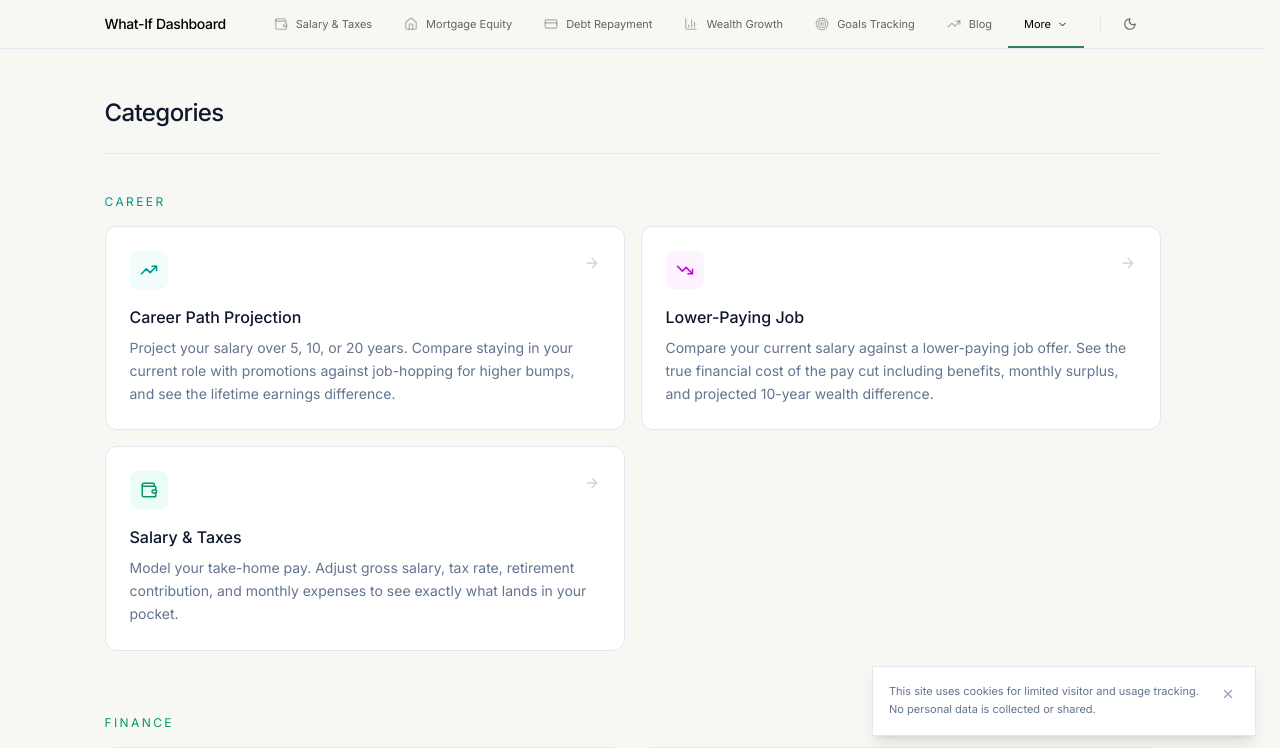
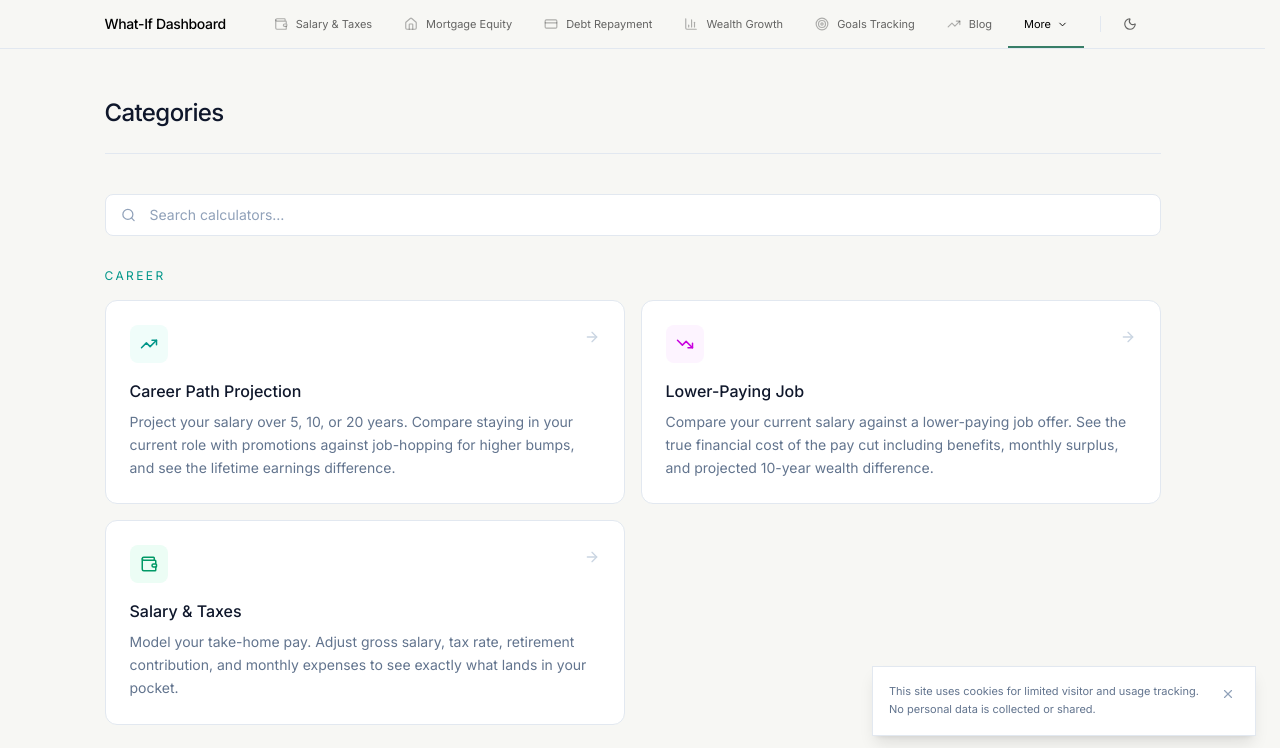
Before and after one commit to romayneeastmond/whatifdashboard-react-vite-framer-tailwind, a React (Vite) app: page /categories in a window 1280 px wide. Shown: the top 748 px of the page. Built offline with nearby package versions, Linux system fonts and the light colour scheme.

Commit message:
feat: Add search to categories.

```diff
--- a/src/components/CategoriesPage.tsx
+++ b/src/components/CategoriesPage.tsx
@@ -1,5 +1,6 @@
 
-import { Link } from 'react-router-dom';
+import { useState } from 'react';
+import { Link, useNavigate } from 'react-router-dom';
 import { motion } from 'motion/react';
 import {
     Wallet, Home, BarChart3, Target, CreditCard,
@@ -7,8 +8,9 @@ import {
     Clock, CalendarDays,
     Scale, ShieldAlert, Banknote,
     TrendingUp, TrendingDown, LifeBuoy,
-    ArrowRight,
+    ArrowRight, Search,
 } from 'lucide-react';
+import { cn } from '../lib/utils';
 
 type Tool = {
     path: string;
@@ -218,11 +220,79 @@ const ToolCard = ({ tool, delay }: { tool: Tool; delay: number }) => {
     );
 }
 
+const normalize = (s: string) => s.toLowerCase();
+
 export const CategoriesPage = () => {
+    const [query, setQuery] = useState('');
+    const navigate = useNavigate();
     let globalDelay = 0;
 
+    const q = normalize(query.trim());
+    const allTools = CATEGORIES.flatMap(cat => cat.tools.map(t => ({ ...t, category: cat.name })));
+    const filtered = q
+        ? allTools.filter(t =>
+            normalize(t.label).includes(q) ||
+            normalize(t.description).includes(q) ||
+            normalize(t.category).includes(q)
+        )
+        : null;
+
     return (
-        <div className="space-y-16">
+        <div className="space-y-8">
+            {/* Search */}
+            <div className="relative">
+                <Search
+                    size={15}
+                    className="absolute left-4 top-1/2 -translate-y-1/2 text-slate-400 dark:text-white/30 pointer-events-none"
+                />
+                <input
+                    type="search"
+                    value={query}
+                    onChange={e => setQuery(e.target.value)}
+                    placeholder="Search calculators…"
+                    aria-label="Search calculators"
+                    className="w-full pl-11 pr-4 py-2.5 text-sm bg-white dark:bg-white/3 border border-slate-200 dark:border-white/8 rounded-lg text-slate-900 dark:text-white placeholder:text-slate-400 dark:placeholder:text-white/30 outline-none focus:border-[#387E67] dark:focus:border-[#52B788] transition-colors [&::-webkit-search-cancel-button]:hidden [&::-webkit-search-decoration]:hidden"
+                />
+            </div>
+
+            {/* Filtered results */}
+            {filtered !== null && (
+                filtered.length === 0
+                    ? (
+                        <p className="text-sm text-slate-400 dark:text-white/30 py-8 text-center">
+                            No calculators matching &ldquo;{query}&rdquo;
+                        </p>
+                    )
+                    : (
+                        <div className="space-y-3">
+                            {filtered.map((tool) => (
+                                <button
+                                    key={tool.path}
+                                    onClick={() => navigate(tool.path)}
+                                    className={cn(
+                                        'w-full flex items-center justify-between gap-4 p-4 text-left rounded-lg border border-slate-200 dark:border-white/8',
+                                        'bg-white dark:bg-white/3 hover:border-slate-300 dark:hover:border-white/15 hover:shadow-sm transition-all duration-200 group cursor-pointer'
+                                    )}
+                                >
+                                    <div className="min-w-0">
+                                        <p className="text-xs uppercase tracking-[0.15em] text-slate-400 dark:text-white/30 mb-1">
+                                            {tool.category}
+                                        </p>
+                                        <p className="text-sm font-medium text-slate-900 dark:text-white truncate">{tool.label}</p>
+                                        <p className="text-xs text-slate-500 dark:text-white/40 mt-1 line-clamp-1">{tool.description}</p>
+                                    </div>
+                                    <ArrowRight
+                                        size={14}
+                                        className="shrink-0 text-slate-300 dark:text-white/20 group-hover:text-slate-500 dark:group-hover:text-white/50 group-hover:translate-x-0.5 transition-all"
+                                    />
+                                </button>
+                            ))}
+                        </div>
+                    )
+            )}
+
+            {/* Default category grid */}
+            {filtered === null && <div className="space-y-16">
             {[...CATEGORIES].sort((a, b) => a.name.localeCompare(b.name)).map((cat) => (
                 <motion.section
                     key={cat.name}
@@ -241,6 +311,7 @@ export const CategoriesPage = () => {
                     </div>
                 </motion.section>
             ))}
+        </div>}
         </div>
     );
 }
```
